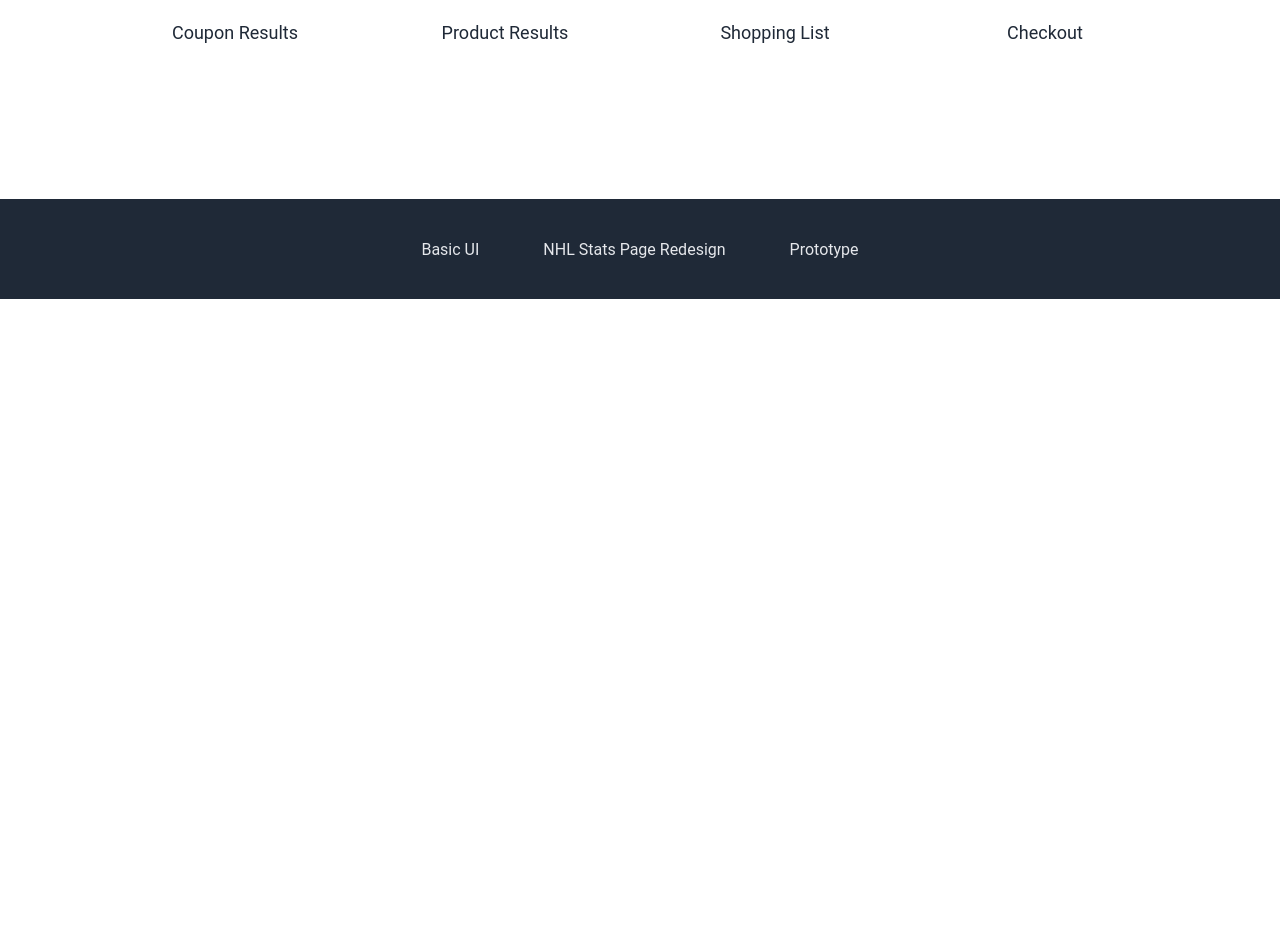
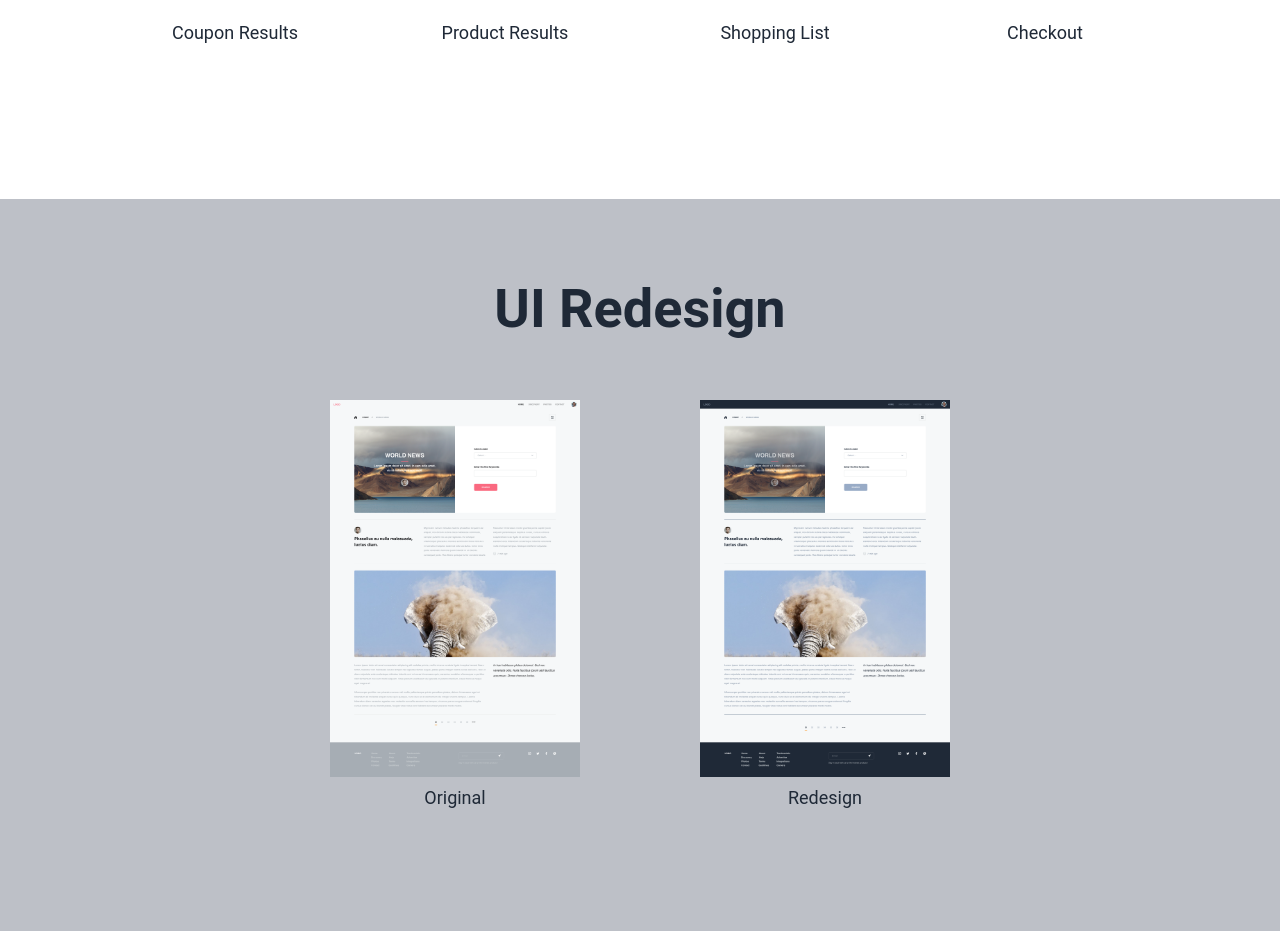
Before and after one commit to kconv/kconv.github.io, a plain HTML site: page index.html in a window 1280 px wide. Shown: the part 3587-4518 px from the top of the page. Before the commit the page ends 3886 px from the top, so only its background shows below. Drawn offline with Linux system fonts and the light colour scheme.

Commit message:
ui design portfolio

```diff
--- a/index.html
+++ b/index.html
@@ -4,7 +4,7 @@
 <head>
   <meta charset="UTF-8">
   <link rel="stylesheet" href="styles.css">
-  <title>Landing Page</title>
+  <title>UI Design Portfolio</title>
 </head>
 
 <body>
@@ -130,6 +130,23 @@
         </div>
       </div>
     </div>
+    <div class="container five">
+      <div class="info-header">
+        <h2>
+          UI Redesign
+        </h2>
+        <div class="contents">
+          <div class="info">
+            <img src="images/Original-Desktop-3.png" alt="Original">
+            <div class="text">Original</div>
+          </div>
+          <div class="info">
+            <img src="images/Converse-Desktop-3.png" alt="Redesign">
+            <div class="text">Redesign</div>
+          </div>
+        </div>
+      </div>
+    </div>
     <footer>
       <div class=" hlinks">
         <a href="xd-files/converse-assignment4.xd">Basic UI</a>
--- a/styles.css
+++ b/styles.css
@@ -197,6 +197,17 @@ h4 {
   margin-right: auto;
   /* height: 800px; */
 }
+.container.five {
+  background-color: #bdc0c7;
+  flex-direction: column;
+  display: flex;
+
+  justify-content: center;
+  align-items: center;
+  margin-left: auto;
+  margin-right: auto;
+  /* height: 800px; */
+}
 
 .info > img {
     width: 250px;
```
Also changed, not shown: images/Converse-Desktop-3.png (added), images/Original-Desktop-3.png (added), 2 other files.
